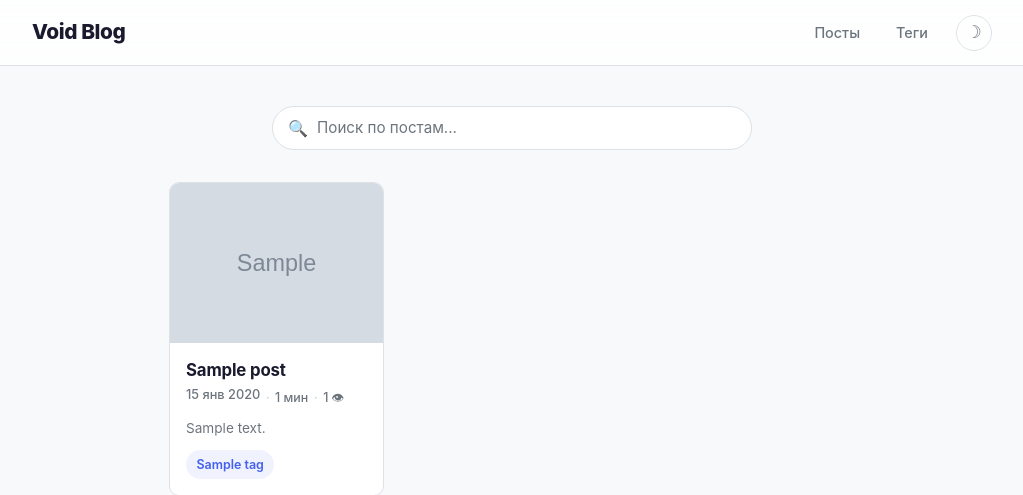
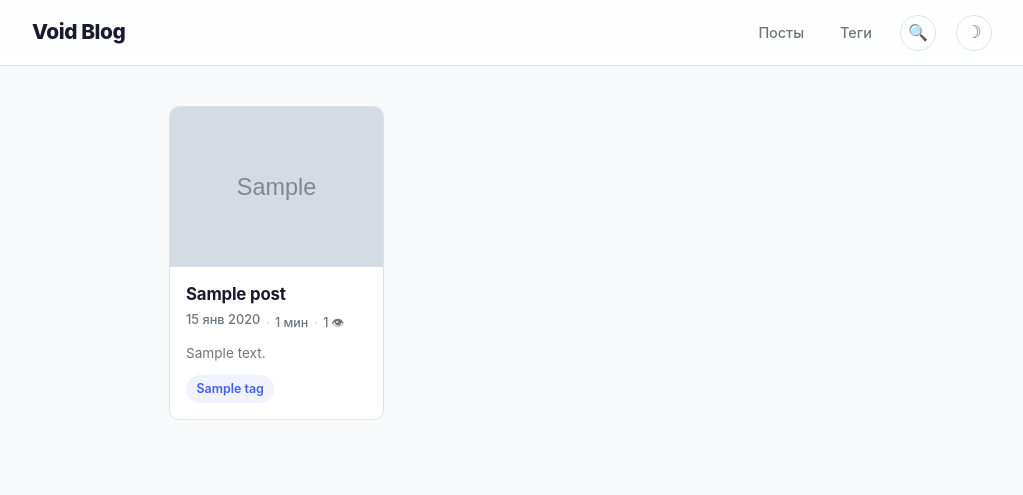
Before and after one commit to vvo1d/MyVoidBlog, a Flask app: page / in a window 1280 px wide. Shown: the top 495 px of the page, without its empty margins (128-1151 px from the left). Run offline with Flask 3, Linux system fonts and the light colour scheme; tables that the repository leaves empty hold one stand-in row (values such as "Sample post"); grey boxes marked "Sample" are stand-in pictures; some libraries are stand-ins or nearby versions.

Commit message:
add search to menu

```diff
--- a/static/css/style.css
+++ b/static/css/style.css
@@ -911,51 +911,63 @@ pre:hover .copy-code-btn { opacity: 1; }
     border-color: var(--color-accent);
 }
 
-/* ===== Search ===== */
-.search-wrapper {
-    position: relative;
-    max-width: 480px;
-    margin: 0 auto 2rem;
-}
-.search-box {
+/* ===== Navbar Search ===== */
+.nav-search {
     position: relative;
 }
-.search-box input {
+.nav-search-toggle {
+    background: none;
+    border: 1px solid var(--color-border);
+    border-radius: 50%;
+    width: 36px;
+    height: 36px;
+    cursor: pointer;
+    display: flex;
+    align-items: center;
+    justify-content: center;
+    font-size: 1rem;
+    color: var(--color-muted);
+    transition: all var(--transition);
+    flex-shrink: 0;
+}
+.nav-search-toggle:hover {
+    color: var(--color-accent);
+    border-color: var(--color-accent);
+    background: var(--color-accent-light);
+}
+.nav-search-dropdown {
+    position: absolute;
+    top: calc(100% + 0.75rem);
+    right: 0;
+    width: 360px;
+    display: none;
+    z-index: 200;
+}
+.nav-search-dropdown.active { display: block; }
+.nav-search-dropdown input {
     width: 100%;
-    padding: 0.7rem 1rem 0.7rem 2.75rem;
+    padding: 0.6rem 1rem;
     border: 1px solid var(--color-border);
-    border-radius: 50px;
-    font-size: 0.95rem;
+    border-radius: var(--radius-sm);
+    font-size: 0.9rem;
     font-family: inherit;
     background: var(--color-surface);
     color: var(--color-text);
-    transition: border-color var(--transition), box-shadow var(--transition);
+    box-shadow: 0 8px 32px var(--color-shadow);
+    transition: border-color var(--transition);
 }
-.search-box input:focus {
+.nav-search-dropdown input:focus {
     outline: none;
     border-color: var(--color-accent);
-    box-shadow: 0 0 0 3px var(--color-accent-light);
+    box-shadow: 0 8px 32px var(--color-shadow), 0 0 0 3px var(--color-accent-light);
 }
-.search-box input::placeholder { color: var(--color-muted); }
-.search-icon {
-    position: absolute;
-    left: 1rem;
-    top: 50%;
-    transform: translateY(-50%);
-    font-size: 1rem;
-    color: var(--color-muted);
-    pointer-events: none;
-}
+.nav-search-dropdown input::placeholder { color: var(--color-muted); }
 .search-results {
-    position: absolute;
-    top: calc(100% + 0.5rem);
-    left: 0;
-    right: 0;
     background: var(--color-surface);
     border: 1px solid var(--color-border);
-    border-radius: var(--radius);
+    border-top: none;
+    border-radius: 0 0 var(--radius-sm) var(--radius-sm);
     box-shadow: 0 8px 32px var(--color-shadow);
-    z-index: 50;
     display: none;
     max-height: 400px;
     overflow-y: auto;
@@ -963,16 +975,16 @@ pre:hover .copy-code-btn { opacity: 1; }
 .search-results.active { display: block; }
 .search-result-item {
     display: block;
-    padding: 0.75rem 1rem;
+    padding: 0.65rem 1rem;
     border-bottom: 1px solid var(--color-border);
     transition: background var(--transition);
     color: var(--color-text);
 }
 .search-result-item:last-child { border-bottom: none; }
 .search-result-item:hover { background: var(--color-accent-light); text-decoration: none; }
-.search-result-item strong { display: block; font-size: 0.9rem; margin-bottom: 0.15rem; }
-.search-result-item span { font-size: 0.8rem; color: var(--color-muted); display: block; }
-.search-empty { padding: 1.5rem; text-align: center; color: var(--color-muted); font-size: 0.9rem; }
+.search-result-item strong { display: block; font-size: 0.88rem; margin-bottom: 0.1rem; }
+.search-result-item span { font-size: 0.78rem; color: var(--color-muted); display: block; }
+.search-empty { padding: 1.25rem; text-align: center; color: var(--color-muted); font-size: 0.85rem; }
 
 /* ===== Related Posts ===== */
 .related-posts {
@@ -1088,7 +1100,7 @@ pre:hover .copy-code-btn { opacity: 1; }
     .container { padding: 0 1rem; }
     .related-grid { grid-template-columns: 1fr; }
     .back-to-top { bottom: 1rem; right: 1rem; width: 40px; height: 40px; }
-    .search-wrapper { max-width: 100%; }
+    .nav-search-dropdown { width: 280px; right: -2rem; }
 
     /* Admin responsive */
     .admin-header { flex-direction: column; align-items: flex-start; }
--- a/templates/index.html
+++ b/templates/index.html
@@ -3,15 +3,6 @@
 {% block title %}{{ config.SITE_NAME }}{% endblock %}
 
 {% block content %}
-<!-- Search -->
-<div class="search-wrapper">
-    <div class="search-box">
-        <input type="text" id="search-input" placeholder="Поиск по постам..." autocomplete="off">
-        <span class="search-icon">&#128269;</span>
-    </div>
-    <div class="search-results" id="search-results"></div>
-</div>
-
 <div class="post-list">
     {% for post in posts %}
     <article class="post-card">
@@ -58,50 +49,3 @@
 </nav>
 {% endif %}
 {% endblock %}
-
-{% block scripts %}
-<script>
-(function() {
-    var input = document.getElementById('search-input');
-    var results = document.getElementById('search-results');
-    var timer;
-
-    input.addEventListener('input', function() {
-        clearTimeout(timer);
-        var q = input.value.trim();
-        if (q.length < 2) { results.innerHTML = ''; results.classList.remove('active'); return; }
-        timer = setTimeout(function() {
-            fetch('/search?q=' + encodeURIComponent(q))
-            .then(function(r) { return r.json(); })
-            .then(function(data) {
-                if (!data.length) {
-                    results.innerHTML = '<div class="search-empty">Ничего не найдено</div>';
-                    results.classList.add('active');
-                    return;
-                }
-                results.innerHTML = data.map(function(p) {
-                    return '<a href="' + p.url + '" class="search-result-item">' +
-                        '<strong>' + escapeHtml(p.title) + '</strong>' +
-                        '<span>' + escapeHtml(p.summary) + '</span>' +
-                        '</a>';
-                }).join('');
-                results.classList.add('active');
-            });
-        }, 300);
-    });
-
-    document.addEventListener('click', function(e) {
-        if (!e.target.closest('.search-wrapper')) {
-            results.innerHTML = '';
-            results.classList.remove('active');
-        }
-    });
-
-    function escapeHtml(t) {
-        var d = document.createElement('div');
-        d.textContent = t;
-        return d.innerHTML;
-    }
-})();
-</script>
-{% endblock %}
--- a/templates/partials/header.html
+++ b/templates/partials/header.html
@@ -8,6 +8,13 @@
             <a href="{{ url_for('admin.dashboard') }}">Админка</a>
             <a href="{{ url_for('admin.logout') }}">Выйти</a>
             {% endif %}
+            <div class="nav-search" id="nav-search">
+                <button class="nav-search-toggle" id="search-toggle" aria-label="Поиск">&#128269;</button>
+                <div class="nav-search-dropdown" id="search-dropdown">
+                    <input type="text" id="search-input" placeholder="Поиск..." autocomplete="off">
+                    <div class="search-results" id="search-results"></div>
+                </div>
+            </div>
             <button class="theme-toggle" id="theme-toggle" aria-label="Toggle theme">
                 <span class="icon-moon">&#9789;</span>
                 <span class="icon-sun">&#9788;</span>
@@ -15,3 +22,75 @@
         </nav>
     </div>
 </header>
+
+<script>
+(function() {
+    var toggle = document.getElementById('search-toggle');
+    var dropdown = document.getElementById('search-dropdown');
+    var input = document.getElementById('search-input');
+    var results = document.getElementById('search-results');
+    var timer;
+
+    toggle.addEventListener('click', function(e) {
+        e.stopPropagation();
+        dropdown.classList.toggle('active');
+        if (dropdown.classList.contains('active')) {
+            input.focus();
+        } else {
+            input.value = '';
+            results.innerHTML = '';
+            results.classList.remove('active');
+        }
+    });
+
+    input.addEventListener('input', function() {
+        clearTimeout(timer);
+        var q = input.value.trim();
+        if (q.length < 2) { results.innerHTML = ''; results.classList.remove('active'); return; }
+        timer = setTimeout(function() {
+            fetch('/search?q=' + encodeURIComponent(q))
+            .then(function(r) { return r.json(); })
+            .then(function(data) {
+                if (!data.length) {
+                    results.innerHTML = '<div class="search-empty">Ничего не найдено</div>';
+                    results.classList.add('active');
+                    return;
+                }
+                results.innerHTML = data.map(function(p) {
+                    return '<a href="' + p.url + '" class="search-result-item">' +
+                        '<strong>' + escapeHtml(p.title) + '</strong>' +
+                        '<span>' + escapeHtml(p.summary) + '</span>' +
+                        '</a>';
+                }).join('');
+                results.classList.add('active');
+            });
+        }, 300);
+    });
+
+    // Close on click outside
+    document.addEventListener('click', function(e) {
+        if (!e.target.closest('#nav-search')) {
+            dropdown.classList.remove('active');
+            input.value = '';
+            results.innerHTML = '';
+            results.classList.remove('active');
+        }
+    });
+
+    // Close on Escape
+    document.addEventListener('keydown', function(e) {
+        if (e.key === 'Escape') {
+            dropdown.classList.remove('active');
+            input.value = '';
+            results.innerHTML = '';
+            results.classList.remove('active');
+        }
+    });
+
+    function escapeHtml(t) {
+        var d = document.createElement('div');
+        d.textContent = t;
+        return d.innerHTML;
+    }
+})();
+</script>
```
